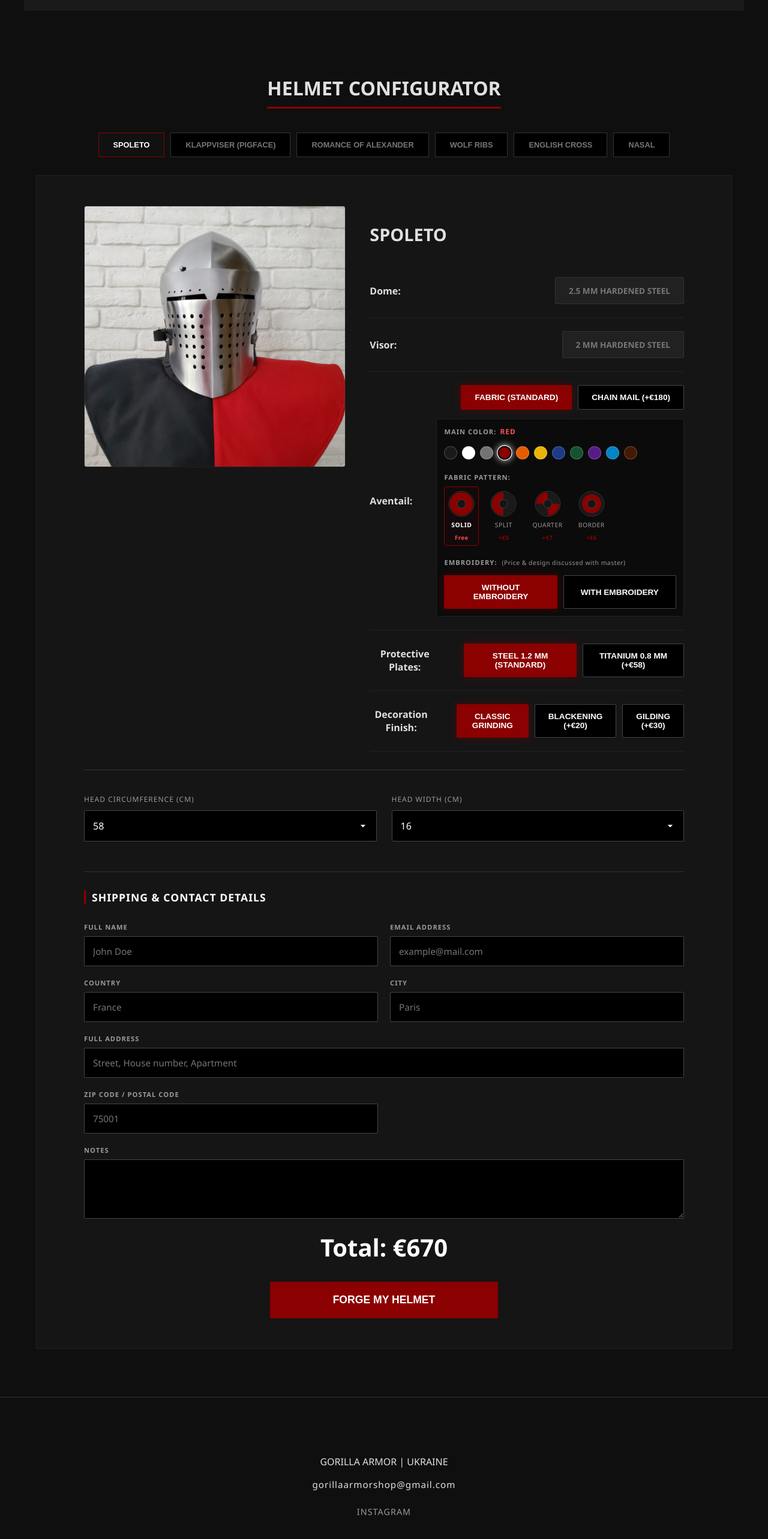
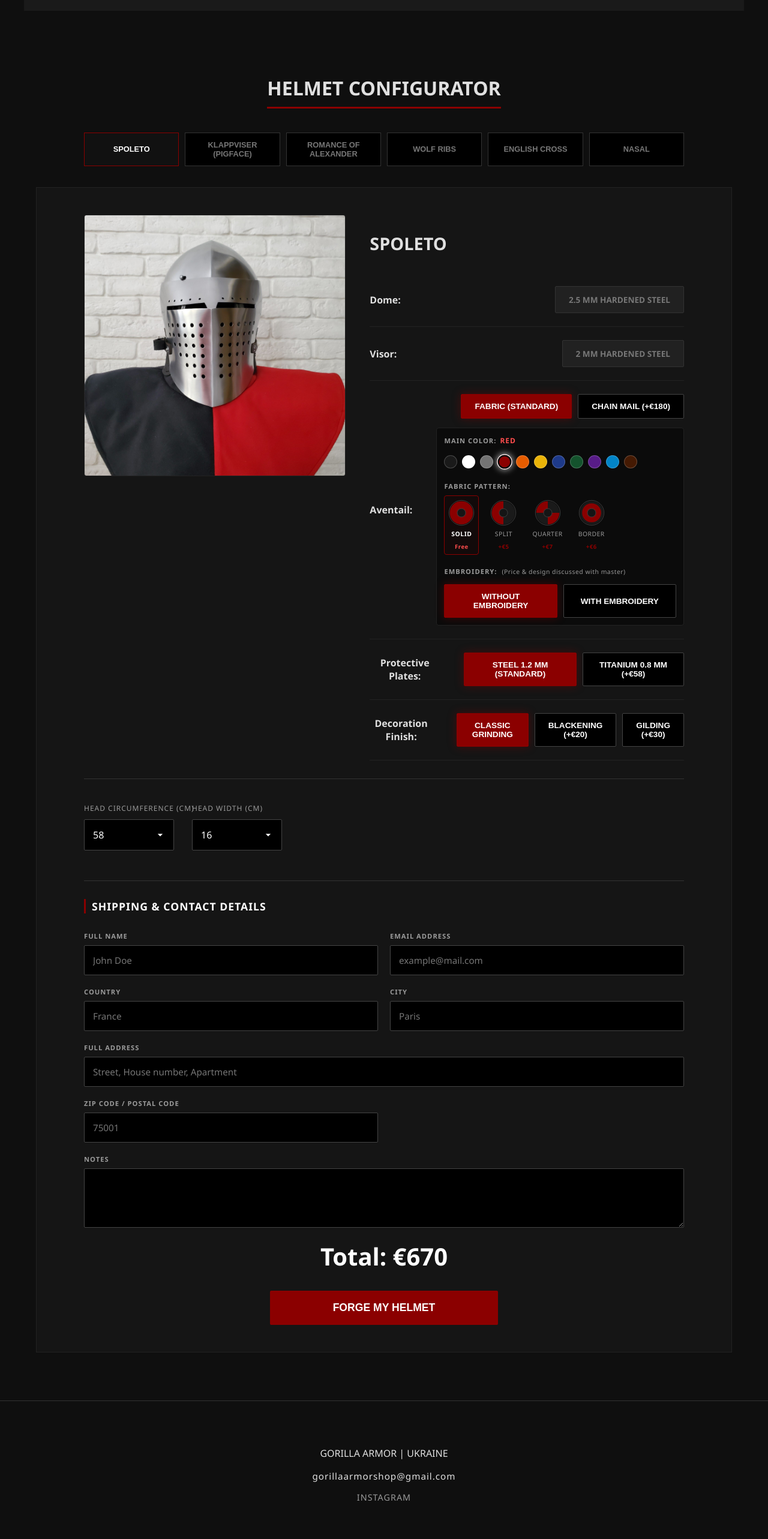
Before and after one commit to Sadovenko555/gorilla-armor-l, a React (Vite) app: page / in a window 1280 px wide. Shown: the part 1477-4043 px from the top of the page at 60% size. Built offline with nearby package versions, Linux system fonts and the light colour scheme.

Commit message:
Update App.css

```diff
--- a/src/App.css
+++ b/src/App.css
@@ -161,15 +161,16 @@ html, body {
 }
 
 .helmet-selector {
-  display: flex;
-  flex-wrap: wrap;
+  display: grid;
+  grid-template-columns: repeat(6, 1fr); /* Монолитная сетка на ПК */
   gap: 10px;
-  justify-content: center;
-  margin-bottom: 10px;
+  width: 100%;
+  max-width: 1000px;
+  margin: 0 auto 15px auto;
 }
 
 .helmet-tab {
-  padding: 12px 24px;
+  padding: 12px 10px;
   background: var(--input-bg);
   border: 1px solid var(--border-color);
   color: #777;
@@ -178,6 +179,7 @@ html, body {
   font-size: 0.8rem;
   font-weight: bold;
   transition: 0.3s;
+  text-align: center;
 }
 
 .helmet-tab.active {
@@ -193,12 +195,13 @@ html, body {
   width: 100%;
   max-width: 1000px;
   align-items: start;
+  margin: 0 auto;
 }
 
 .spec-card {
   background: #151515;
   border: 1px solid #222;
-  padding: 50px 40px;
+  padding: 45px 40px; /* Добавили воздуха текстовым блокам */
   display: flex;
   flex-direction: column;
   align-items: center;
@@ -340,7 +343,7 @@ html, body {
 .color-section-header {
   display: flex;
   align-items: center;
-  justify-content: flex-start; /* На десктопе выравниваем по левому краю */
+  justify-content: flex-start;
   gap: 6px;
   margin-bottom: 8px;
   text-align: left;
@@ -449,22 +452,25 @@ html, body {
   border-top: 1px solid #333;
   width: 100%;
   max-width: 1000px;
-  margin: 30px 0;
+  margin: 30px auto;
 }
 
+/* Контейнер для блоков размеров */
 .measurements-container {
   width: 100%;
   max-width: 1000px;
-  display: grid;
-  grid-template-columns: 1fr 1fr;
-  gap: 25px;
+  display: flex;       /* Используем flex вместо grid для правильного контроля ширины */
+  gap: 30px;           /* Красивый отступ между колонками параметров */
   padding: 10px 0;
+  margin: 0 auto;
 }
 
+/* Отдельный блок: заголовок + выпадающий список */
 .m-field {
   display: flex;
   flex-direction: column;
   text-align: left;
+  width: 150px;        /* ПРАВИЛЬНО: Задаем строгую базовую ширину для всего блока на десктопе */
 }
 
 .m-field label {
@@ -473,10 +479,12 @@ html, body {
   text-transform: uppercase;
   margin-bottom: 10px;
   letter-spacing: 1px;
+  white-space: nowrap; /* Защита от случайного переноса текста */
 }
 
+/* Сам выпадающий список */
 .armor-select {
-  width: 100%;
+  width: 100%;         /* Занимает всю ширину родительского .m-field (то есть 150px) */
   background: #000;
   color: #ffffff;
   border: 1px solid #444;
@@ -493,13 +501,19 @@ html, body {
   transition: border-color 0.3s;
 }
 
+.armor-select:focus {
+  outline: none;
+  border-color: var(--primary-red);
+}
+
+/* Секция оформления заказа */
 .order-section {
   width: 100%;
   max-width: 1000px;
   display: flex;
   flex-direction: column;
   gap: 20px;
-  margin-top: 40px;
+  margin: 40px auto 0 auto;
   padding-top: 30px;
   border-top: 1px solid #333;
 }
@@ -575,7 +589,7 @@ textarea.calc-input.text-area-input {
 .confirm-btn {
   background: var(--primary-red);
   color: #fff;
-  padding: 20px 45px; /* Сделали чуть аккуратнее внутренние отступы */
+  padding: 18px 45px;
   border: none;
   font-weight: bold;
   font-size: 1.1rem;
@@ -584,24 +598,23 @@ textarea.calc-input.text-area-input {
   transition: 0.3s;
   border-radius: 2px;
 
-  /* ФИКС ШИРИНЫ */
-  width: 100%;             /* По умолчанию на мобилках во всю ширину */
-  max-width: 380px;        /* Ограничиваем максимальную ширину на ПК */
-  margin: 10px auto 0 auto; /* Авто-отступы по бокам центрируют кнопку */
-  display: block;          /* Необходимо для работы авто-центрирования */
+  width: 100%;
+  max-width: 380px;
+  margin: 10px auto 0 auto;
+  display: block;
 }
 
 .confirm-btn:hover {
   background: #a00000;
-  letter-spacing: 1px;
-  transform: translateY(-2px); /* Легкий интерактивный подъем при наведении */
+  letter-spacing: 1.5px;
+  transform: translateY(-2px);
 }
 
 /* ==========================================================================
    8. ФУТЕР
    ========================================================================== */
 .footer {
-  padding: 80px 20px;
+  padding: 60px 20px;
   border-top: 1px solid var(--border-color);
   background: var(--bg-dark);
   width: 100%;
@@ -611,8 +624,25 @@ textarea.calc-input.text-area-input {
   text-align: center;
 }
 
+.footer-email-box {
+  margin: 15px 0 5px 0;
+}
+
+.footer-email {
+  color: var(--text-main);
+  text-decoration: none;
+  font-size: 0.95rem;
+  letter-spacing: 1px;
+  transition: color 0.3s ease;
+  font-weight: 500;
+}
+
+.footer-email:hover {
+  color: var(--primary-red);
+}
+
 .social-links {
-  margin-top: 25px;
+  margin-top: 15px;
   display: flex;
   justify-content: center;
   gap: 30px;
@@ -691,6 +721,13 @@ textarea.calc-input.text-area-input {
   .nav-links a { padding: 20px 0; text-align: center; border-bottom: 1px solid #222; display: block; width: 100%; }
   .nav-links a:last-child { border-bottom: none; }
 
+  /* Сетка выбора моделей на мобилке перестраивается */
+  .helmet-selector {
+    grid-template-columns: repeat(3, 1fr);
+    gap: 8px;
+    padding: 0 10px;
+  }
+
   .confirm-btn {
     max-width: 100%;
     margin: 10px 0 0 0;
@@ -708,25 +745,29 @@ textarea.calc-input.text-area-input {
 
   /* Выравнивание палитры цветов на мобилке */
   .color-section-header {
-    justify-content: center; /* На мобилке выравниваем по центру */
+    justify-content: center;
     text-align: center;
   }
   .color-picker-grid { justify-content: center; gap: 10px; margin-bottom: 10px; padding: 0 10px; }
-  .selected-color-name { width: 100%; text-align: center; margin-top: 4px; margin-left: 0; }
+  .selected-color-name { width: auto; text-align: left; margin-top: 0; }
 
   /* Выбор узоров ткани */
   .fabric-patterns-container { width: 100%; align-items: center; }
   .pattern-grid { display: grid; grid-template-columns: repeat(2, 1fr); gap: 10px; width: 100%; }
   .pattern-card { width: 100%; padding: 10px 5px; }
 
-  /* ФОРМА И РАЗМЕРЫ (ФИКС БАГА) */
+/* ФОРМА И РАЗМЕРЫ (МОБИЛЬНАЯ АДАПТАЦИЯ) */
   .measurements-container {
-    grid-template-columns: 1fr 1fr !important; /* Удерживаем в один ряд (две колонки) */
+    display: grid;                  /* Включаем сетку для мобилок */
+    grid-template-columns: 1fr 1fr; /* Ровно пополам */
     gap: 12px;
-    padding: 5px 0;
+    padding: 5px 10px;
   }
 
-  /* Делаем так, чтобы длинный заголовок не переносил "(CM)" */
+  .m-field {
+    width: 100%;                    /* Сбрасываем фиксированные десктопные 150px */
+  }
+
   .measurements-container label {
     font-size: 11px !important;
     white-space: nowrap;
@@ -750,22 +791,8 @@ textarea.calc-input.text-area-input {
   }
 }
 
-
-/* Блок для почты в футере */
-.footer-email-box {
-  margin: 15px 0 5px 0;
+@media (max-width: 480px) {
+  .helmet-selector {
+    grid-template-columns: repeat(2, 1fr); /* По 2 шлема в ряд на мелких смартфонах */
+  }
 }
-
-.footer-email {
-  color: var(--text-main);
-  text-decoration: none;
-  font-size: 0.95rem;
-  letter-spacing: 1px;
-  transition: color 0.3s ease;
-  font-weight: 500;
-}
-
-/* Эффект наведения — вспыхивает фирменным красным кузницы */
-.footer-email:hover {
-  color: var(--primary-red);
-}
```
